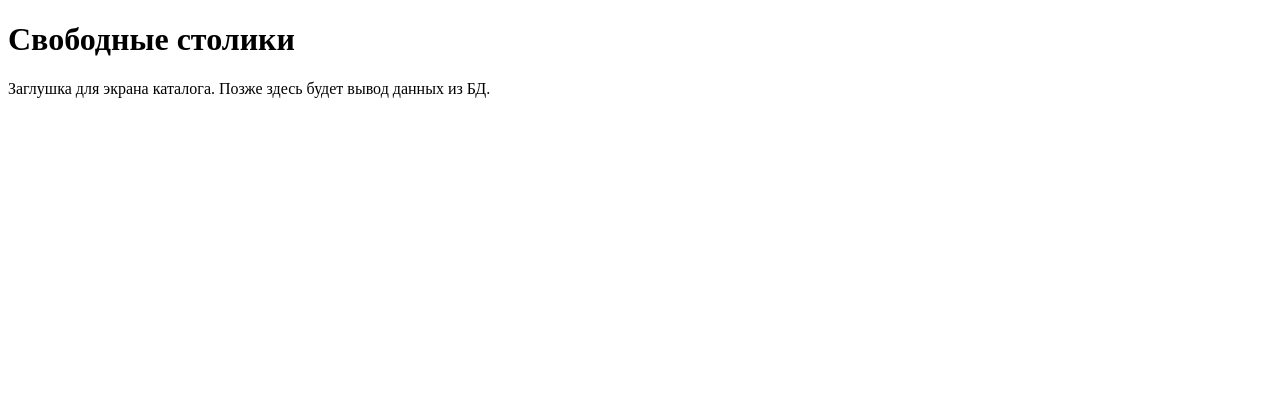
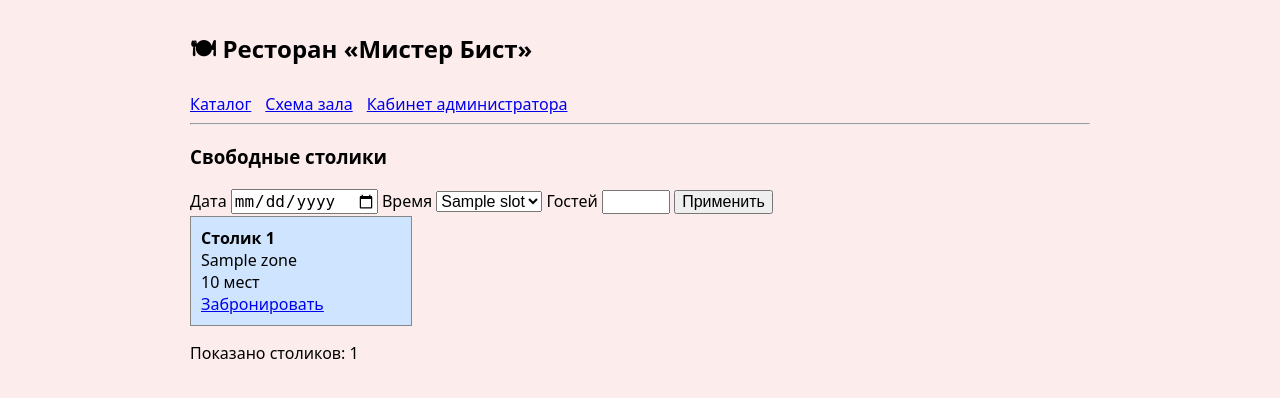
Before and after one commit to 67matchalatte/restaurant-reservation, a Flask app: template templates/catalog.html in a window 1280 px wide. Shown: the top 398 px of the page. Run offline with Flask 3, Linux system fonts and the light colour scheme; the template is opened without the code that fills it: most values are stand-ins (such as "Sample title", 1, 10 or a date in 2020).

Commit message:
Обновить каталог

```diff
--- a/templates/catalog.html
+++ b/templates/catalog.html
@@ -1,8 +1,15 @@
-<!DOCTYPE html>
-<html>
-<head><title>Каталог столиков</title></head>
-<body>
-    <h1>Свободные столики</h1>
-    <p>Заглушка для экрана каталога. Позже здесь будет вывод данных из БД.</p>
-</body>
-</html>
+{% extends "base.html" %}{% block body %}
+<h3>Свободные столики</h3>
+<form method="get">
+ Дата <input type="date" name="date" value="{{ day }}">
+ Время <select name="time">{% for s in slots %}<option {{ 'selected' if s==slot }}>{{ s }}</option>{% endfor %}</select>
+ Гостей <input type="number" name="guests" min="1" max="8" value="{{ guests }}" style="width:60px">
+ <button>Применить</button>
+</form>
+<div class="cards">
+{% for t in tables %}
+ <div class="card"><b>Столик {{ t.id }}</b><br>{{ t.zone }}<br>{{ t.seats }} мест<br>
+ <a href="{{ url_for('booking_form', table_id=t.id, date=day, time=slot, guests=guests) }}">Забронировать</a></div>
+{% else %}<p>Нет свободных столиков.</p>{% endfor %}
+</div><p>Показано столиков: {{ tables|length }}</p>
+{% endblock %}
```
